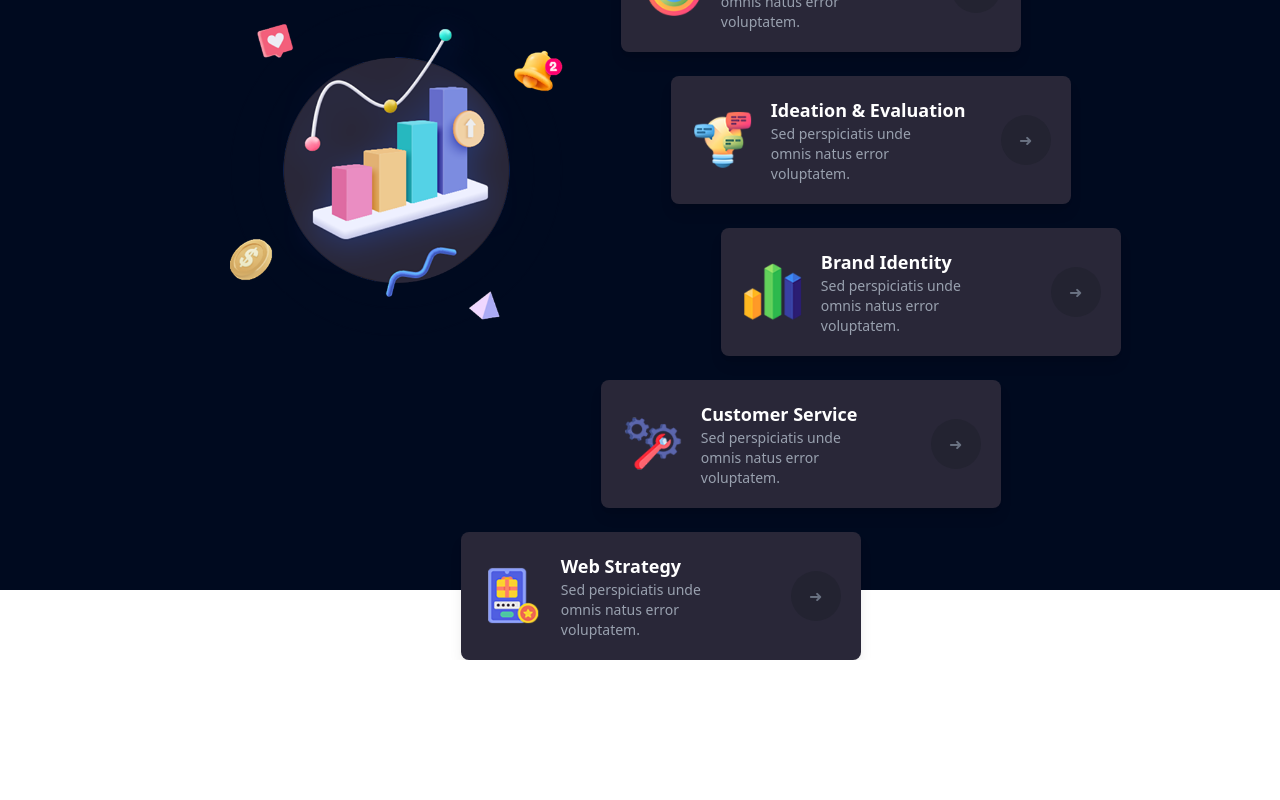
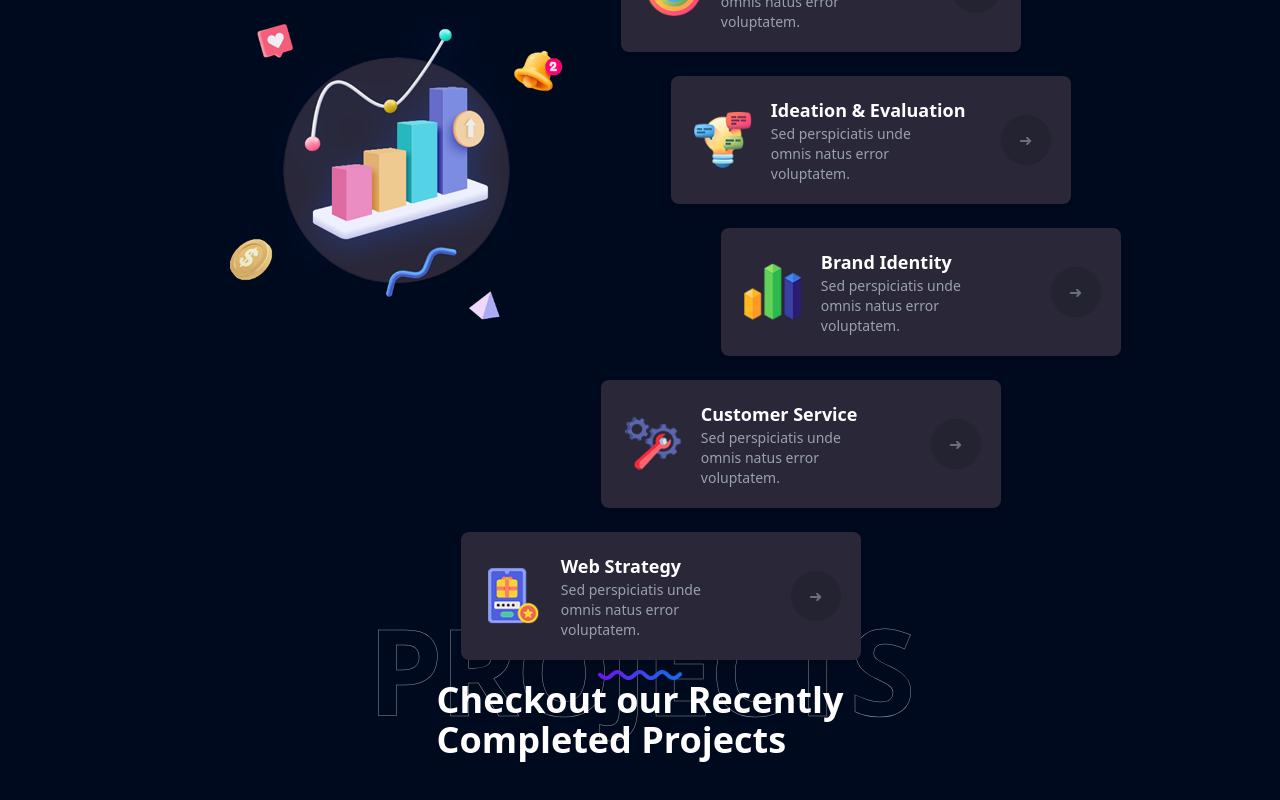
Before and after one commit to Ajnastk/SDEC, a React (Vite) app: page / in a window 1280 px wide. Shown: the part 2214-3014 px from the top of the page. Before the commit the page ends 2874 px from the top, so only its background shows below. Built offline with nearby package versions, Linux system fonts and the light colour scheme.

Commit message:
project section setup

```diff
--- a/src/App.jsx
+++ b/src/App.jsx
@@ -1,6 +1,7 @@
 import Home from "./components/Home";
 import About from "./components/About";
 import Services from './components/Services'
+import Projects from './components/Projects';
 
 const App=()=>{
     return(
@@ -8,6 +9,7 @@ const App=()=>{
             <Home/>
             <About/>
             <Services/>
+            <Projects />
         </div>
     )
 }
--- a/src/Contents.js
+++ b/src/Contents.js
@@ -65,5 +65,11 @@ export const contents = {
       },
     },
   },
+  Projects:{
+    backgroundHeading:'PROJECTS',
+    underLineImage:underLine,
+    heading:`Checkout our Recently
+    Completed Projects`,
+  }
 
 };
--- /dev/null
+++ b/src/components/Projects.jsx
@@ -0,0 +1,23 @@
+import { contents } from "../contents";
+
+
+const Projects=()=>{
+
+    const {Projects} =contents;
+    return(
+        <div className="flex flex-col  py-20 text-white">
+            <div className="flex flex-col items-center">
+                <p className="font-extrabold text-[70px] sm:text-[50px] md:text-[80px] lg:text-[120px] leading-[0%] tracking-tight uppercase text-transparent stroke-white">
+                    {Projects.backgroundHeading}
+                </p>
+                <img src={Projects.underLineImage}/>
+                <p className="text-3xl md:text-4xl sm:text-xl font-semibold">
+                    Checkout our Recently<br/>
+                    Completed Projects
+                </p>
+            </div>
+        </div>
+    )
+}
+
+export default Projects;
```
